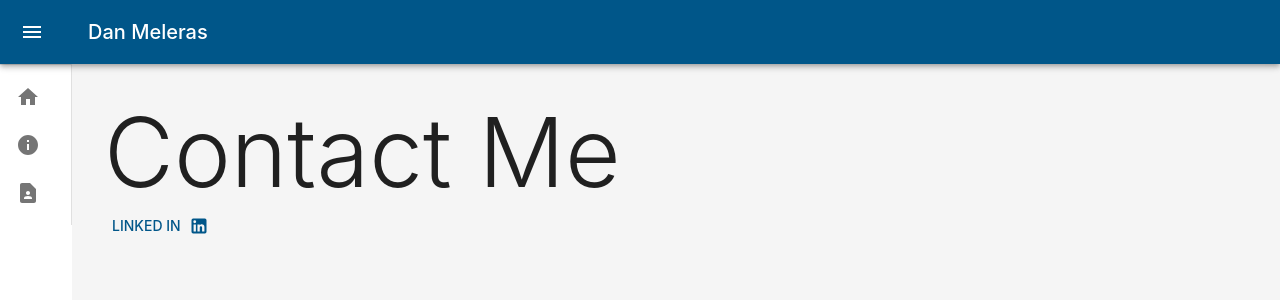
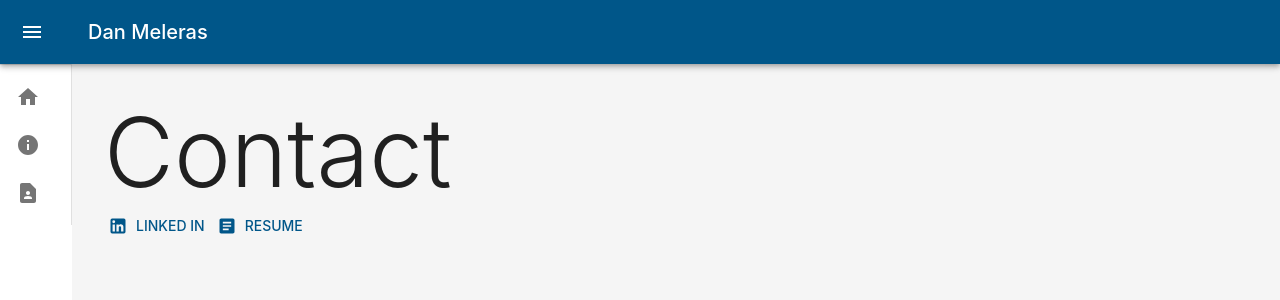
Before and after one commit to danme-l/website-v2-frontend, a React (Create React App) app: page /contact in a window 1280 px wide. Shown: the top 300 px of the page. Built offline with nearby package versions, Linux system fonts and the light colour scheme.

Commit message:
added resume

```diff
--- a/src/Components/Contact.js
+++ b/src/Components/Contact.js
@@ -1,15 +1,19 @@
 import { Typography, Box, Link, Button } from "@mui/material";
 import LinkedInIcon from '@mui/icons-material/LinkedIn';
+import ArticleIcon from '@mui/icons-material/Article';
 
 export const Contact = () => {
     return (
         <Box sx={{m:4}}>
-            <Typography variant="h1">Contact Me</Typography>
-            <Link href='https://www.linkedin.com/in/daniel-meleras-29794920a/'>
-                <Button endIcon={<LinkedInIcon />}>
+            <Typography variant="h1">Contact</Typography>
+            <Link href='https://www.linkedin.com/in/daniel-meleras-29794920a/' underline="none">
+                <Button startIcon={<LinkedInIcon />}>
                     Linked In
                 </Button>
             </Link>
+            <Button startIcon={<ArticleIcon />} href="https://github.com/danme-l/website-v2-frontend/raw/dev/public/assets/danielMeleras.pdf" download>
+                Resume
+            </Button>
         </Box>
     )
 }
```
Also changed, not shown: 1 other file (tests, documents, lock files or other folders).
